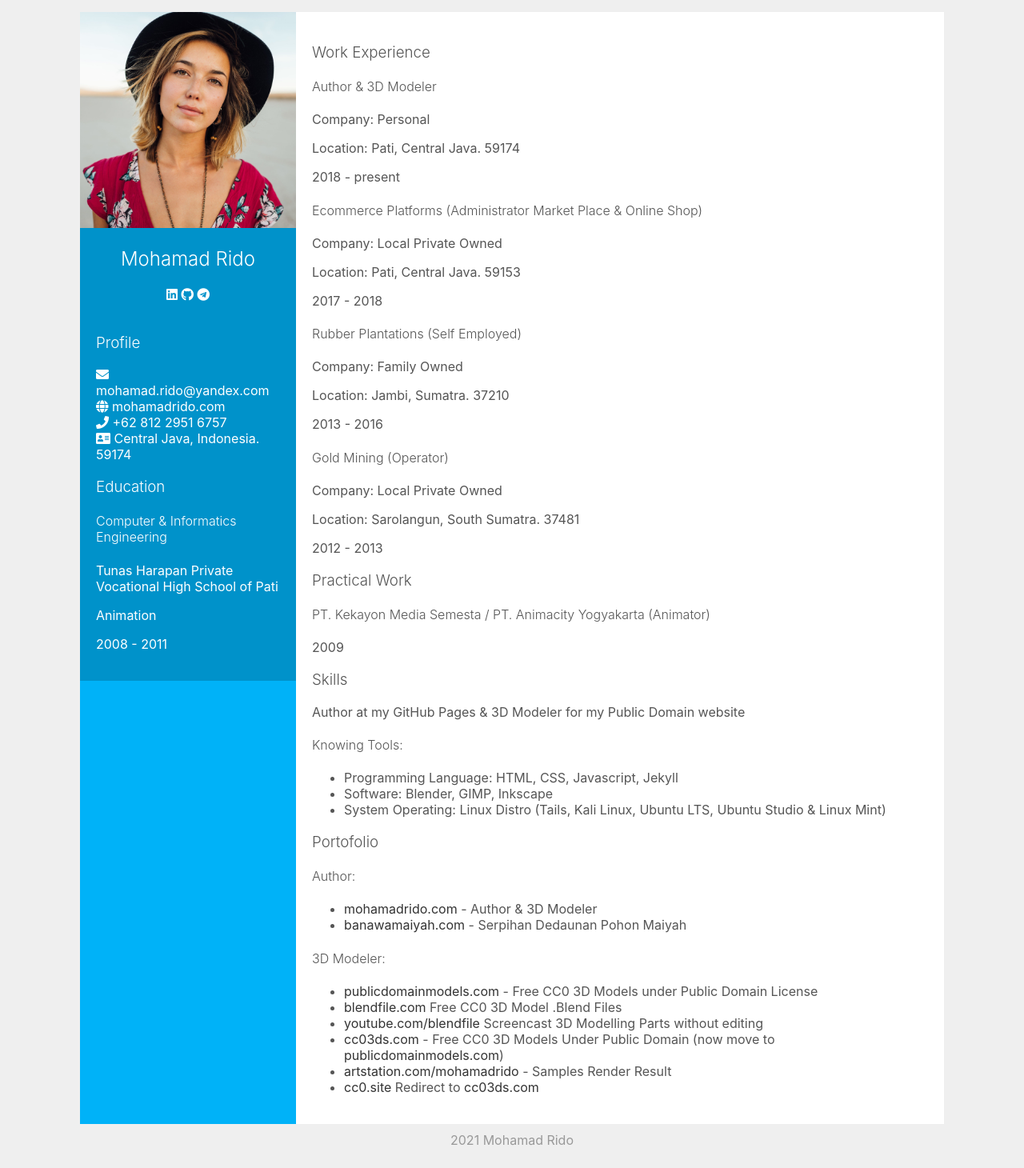
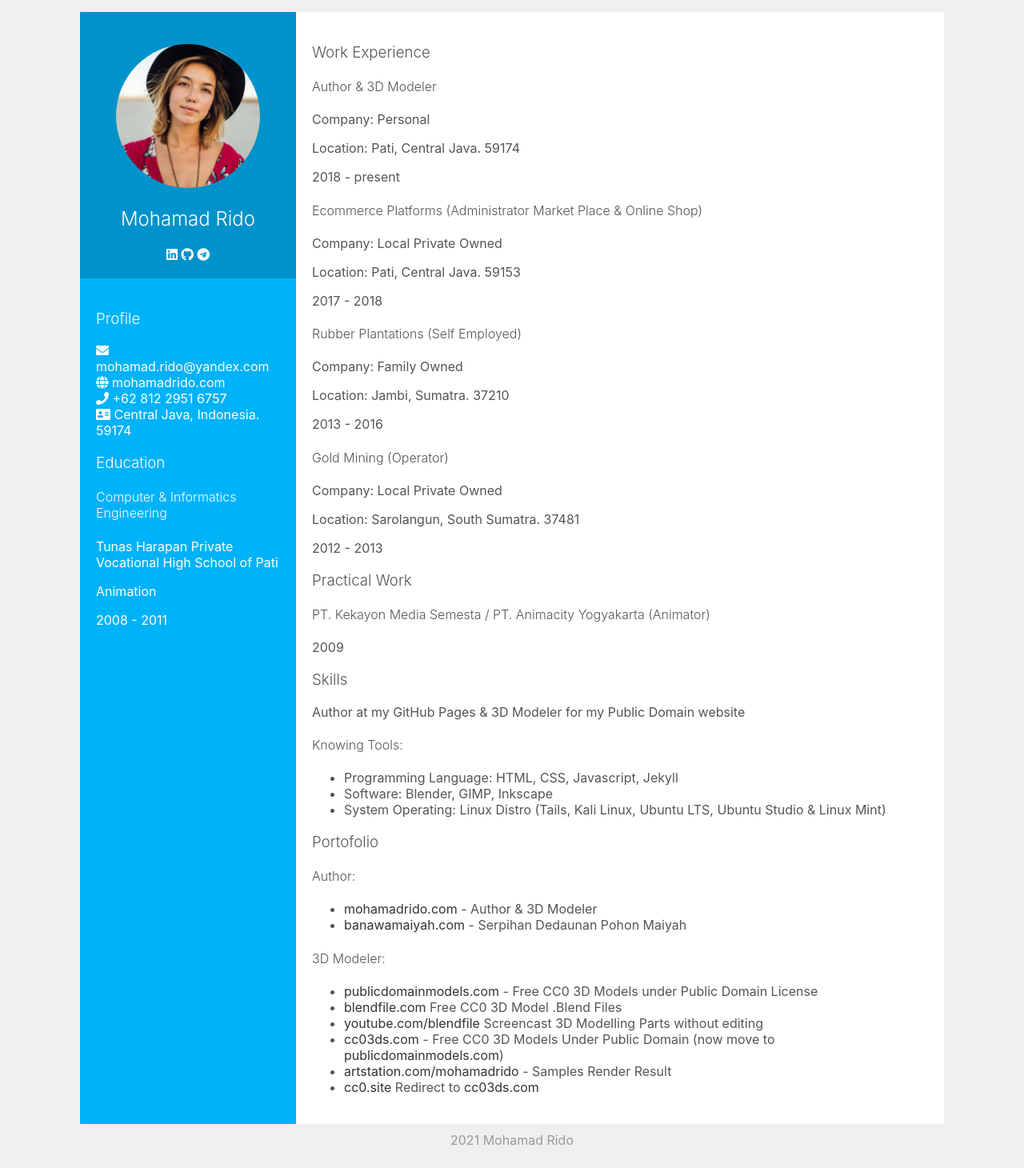
Before and after one commit to mohamadrido/about, a Jekyll site: the page built from index.html, in a window 1280 px wide. Shown: the whole page at 80% size. Built offline with Jekyll 4.4.1, drawn with Linux system fonts in a browser that asks for light colours; nearby versions of some CDN libraries.

Commit message:
Update index.html

```diff
--- a/index.html
+++ b/index.html
@@ -4,14 +4,16 @@ layout: default
 <div class="row">
 <div class="column">
   <div class="column1">
-<img src="https://resume.mohamadrido.com/profile.jpg" style="width:100%">
+<br/>
+<br/>
+<div style="text-align: center;">
+<img src="https://resume.mohamadrido.com/profile.jpg" style="width:100%; border-radius: 100%; max-width: 180px;">
 <h2 style="text-align: center;">Mohamad Rido</h2>
-<div style="text-align: center;">
 <i class="fab fa-linkedin"></i>
 <i class="fab fa-github"></i>
 <i class="fab fa-telegram"></i>
-</div>
-<div style="padding: 20px;">
+</div><br/>
+<div style="background: #00b2f8; padding: 20px;">
 <h3>Profile</h3>
 <i class="fa fa-envelope"></i> mohamad.rido@yandex.com<br/>
 <i class="fa fa-globe"></i> mohamadrido.com<br/>
```
